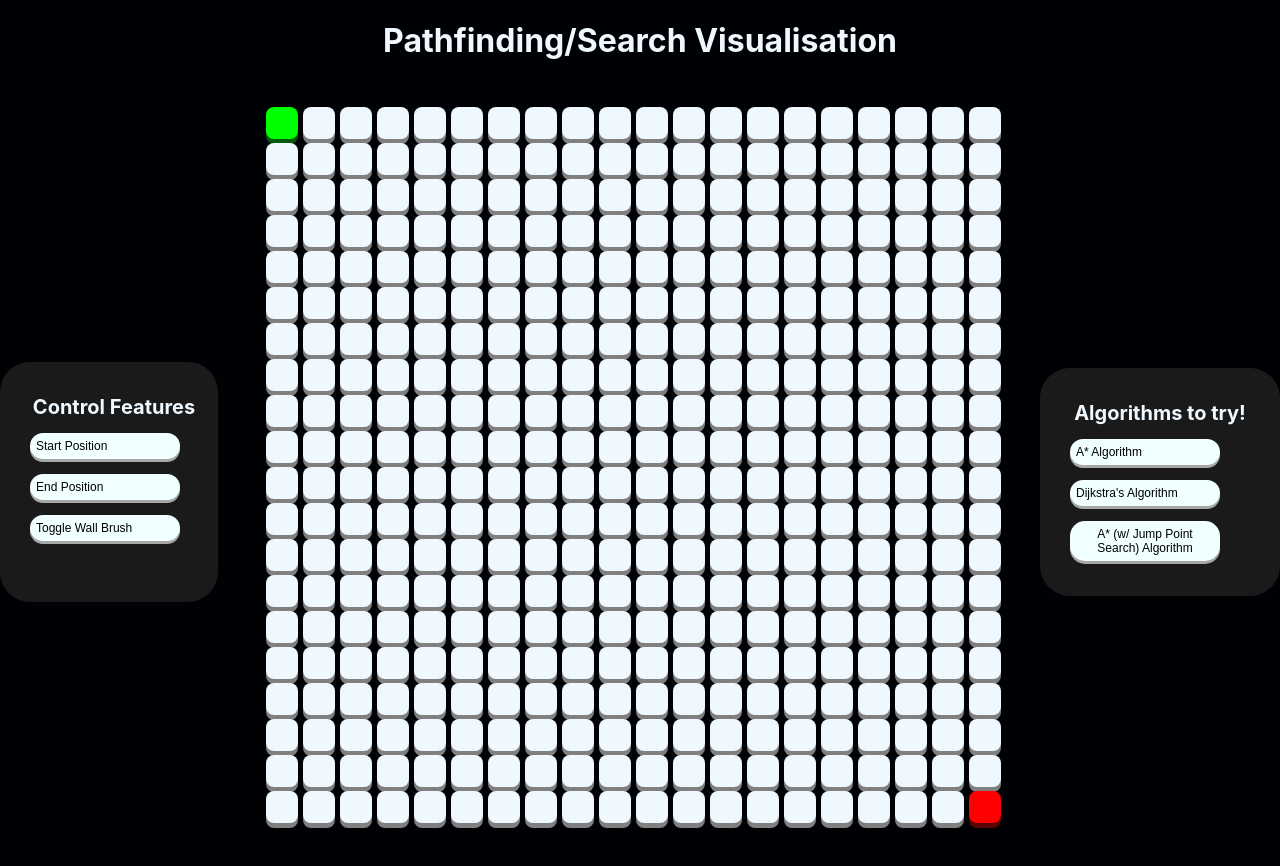
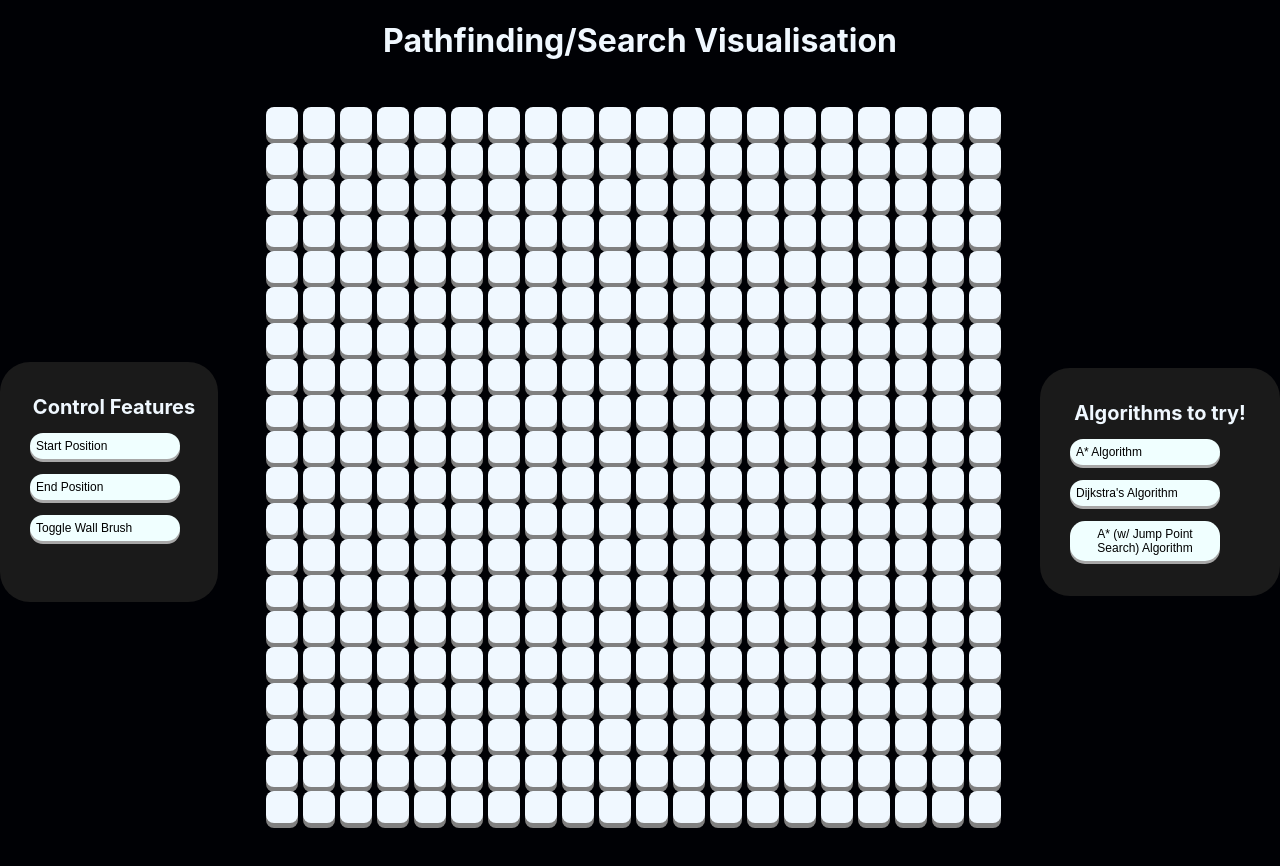
Before and after one commit to RajinH/PathFinderJS, a React (Create React App) app in the folder PathFinder/: page / in a window 1280 px wide. Shown: the top 866 px of the page. Built offline with nearby package versions, Linux system fonts and the light colour scheme.

Commit message:
Abstracted grid logic from UI

```diff
--- /dev/null
+++ b/PathFinder/src/GridStructure.js
@@ -0,0 +1,43 @@
+export default class GridStructure {
+  constructor(nodes, size) {
+    this.size = size;
+    this.grid = [];
+    this.startNode = null;
+    this.endNode = null;
+    this.wallNodes = [];
+
+    // push rows into a 2D array based on size and number of elements
+    for (let i = 0; i < size; i++) {
+      let row = [];
+      for (let j = 0; j < size; j++) {
+        row.push(nodes[j]);
+      }
+      this.grid.push(row);
+    }
+  }
+
+  setStartNode(x, y) {
+    this.grid[x][y].isStart = true;
+    this.grid[x][y].isEnd = false;
+    this.grid[x][y].isWall = false;
+    this.startNode = this.grid[x][y];
+  }
+
+  setEndNode(x, y) {
+    this.grid[x][y].isStart = false;
+    this.grid[x][y].isEnd = true;
+    this.grid[x][y].isWall = false;
+    this.endNode = this.grid[x][y];
+  }
+
+  setWallNode(x, y) {
+    this.grid[x][y].isStart = false;
+    this.grid[x][y].isEnd = false;
+    this.grid[x][y].isWall = true;
+    this.wallNodes.push(this.grid[x][y]);
+  }
+
+  removeWallNode(x, y) {
+    this.wallNodes.remove(this.grid[x][y]);
+  }
+}
--- /dev/null
+++ b/PathFinder/src/NodeStructure.js
@@ -0,0 +1,10 @@
+export default class NodeStructure {
+  constructor(x, y) {
+    this.x = x;
+    this.y = y;
+    this.isStart = false;
+    this.isEnd = false;
+    this.isWall = false;
+    this.isVisited = false;
+  }
+}
--- a/PathFinder/src/components/Grid.js
+++ b/PathFinder/src/components/Grid.js
@@ -1,23 +1,46 @@
-import React from "react";
+import React, { useContext, useEffect, useState } from "react";
 import Node from "./Node";
 import "./Grid.css";
+import { ControlContext } from "../context/ControlContext";
+import NodeStructure from "../NodeStructure";
+import GridStructure from "../GridStructure";
 
 export default function Grid(props) {
-  const generateTable = () => {
-    var grid = [];
-    for (let i = 1; i < props.size + 1; i++) {
-      for (let j = 1; j < props.size + 1; j++) {
-        if (i === props.startPos.x && j === props.startPos.y) {
-          grid.push(<Node isStart={true} x={i} y={j}></Node>);
-        } else if (i === props.endPos.x && j === props.endPos.y) {
-          grid.push(<Node isEnd={true} x={i} y={j}></Node>);
-        } else {
-          grid.push(<Node x={i} y={j}></Node>);
+  const CONTROL_CONTEXT = useContext(ControlContext);
+
+  const [gridStructure, setGridStructure] = useState({});
+
+  const generateNodes = () => {
+    var nodes = [];
+    for (let i = 0; i < props.size; i++) {
+      for (let j = 0; j < props.size; j++) {
+        let node = new NodeStructure(i, j);
+        nodes.push(node);
+      }
+    }
+    console.log(nodes);
+    return nodes;
+  };
+
+  useEffect(() => {
+    var nodes = generateNodes();
+    var grid_ = new GridStructure(nodes, props.size);
+    setGridStructure(grid_);
+    console.log(gridStructure);
+  }, []);
+
+  const drawNodeUI = () => {
+    if (gridStructure.grid) {
+      var nodeUI = [];
+      for (let i = 0; i < gridStructure.grid.length; i++) {
+        for (let j = 0; j < gridStructure.grid[i].length; j++) {
+          nodeUI.push(<Node></Node>);
         }
       }
+      console.log(gridStructure);
+      return nodeUI;
     }
-    return grid;
   };
 
-  return <div className={"Grid"}>{generateTable()}</div>;
+  return <div className={"Grid"}>{drawNodeUI()}</div>;
 }
--- a/PathFinder/src/components/Node.js
+++ b/PathFinder/src/components/Node.js
@@ -2,13 +2,5 @@ import React from "react";
 import "./Node.css";
 
 export default function Node(props) {
-  return (
-    <div
-      className={
-        "Node" +
-        (props.isStart ? " IsStart" : "") +
-        (props.isEnd ? " IsEnd" : "")
-      }
-    ></div>
-  );
+  return <div className={"Node"}></div>;
 }
--- /dev/null
+++ b/PathFinder/src/context/ControlContext.js
@@ -0,0 +1,7 @@
+import { createContext } from "react";
+
+export const ControlContext = createContext({
+  isStartToggled: false,
+  isEndToggled: false,
+  isWallToggled: false,
+});
--- a/PathFinder/src/views/Canvas.js
+++ b/PathFinder/src/views/Canvas.js
@@ -1,21 +1,68 @@
-import React from "react";
+import React, { useState } from "react";
 import Grid from "../components/Grid";
 import "./Canvas.css";
+import { ControlContext } from "../context/ControlContext";
 
 function Canvas() {
+  const [controlSettings, setControlSettings] = useState({
+    isStartToggled: false,
+    isEndToggled: false,
+    isWallToggled: false,
+  });
+
+  function toggleStart() {
+    setControlSettings({
+      isStartToggled: true,
+      isEndToggled: false,
+      isWallToggled: false,
+    });
+  }
+
+  function toggleEnd() {
+    setControlSettings({
+      isStartToggled: false,
+      isEndToggled: true,
+      isWallToggled: false,
+    });
+  }
+
+  function toggleWall() {
+    setControlSettings({
+      isStartToggled: false,
+      isEndToggled: false,
+      isWallToggled: true,
+    });
+  }
+
   return (
     <div className={"CanvasMain"}>
       <div className={"ControlPane"}>
         <h1>Control Features</h1>
-        <button>Start Position</button>
-        <button>End Position</button>
-        <button>Toggle Wall Brush</button>
+        <button
+          onClick={() => {
+            toggleStart();
+          }}
+        >
+          Start Position
+        </button>
+        <button
+          onClick={() => {
+            toggleEnd();
+          }}
+        >
+          End Position
+        </button>
+        <button
+          onClick={() => {
+            toggleWall();
+          }}
+        >
+          Toggle Wall Brush
+        </button>
       </div>
-      <Grid
-        size={20}
-        startPos={{ x: 1, y: 1 }}
-        endPos={{ x: 20, y: 20 }}
-      ></Grid>
+      <ControlContext.Provider value={{ controlSettings, setControlSettings }}>
+        <Grid size={20}></Grid>
+      </ControlContext.Provider>
       <div className={"ButtonPane"}>
         <h1>Algorithms to try!</h1>
         <button>A* Algorithm</button>
```
